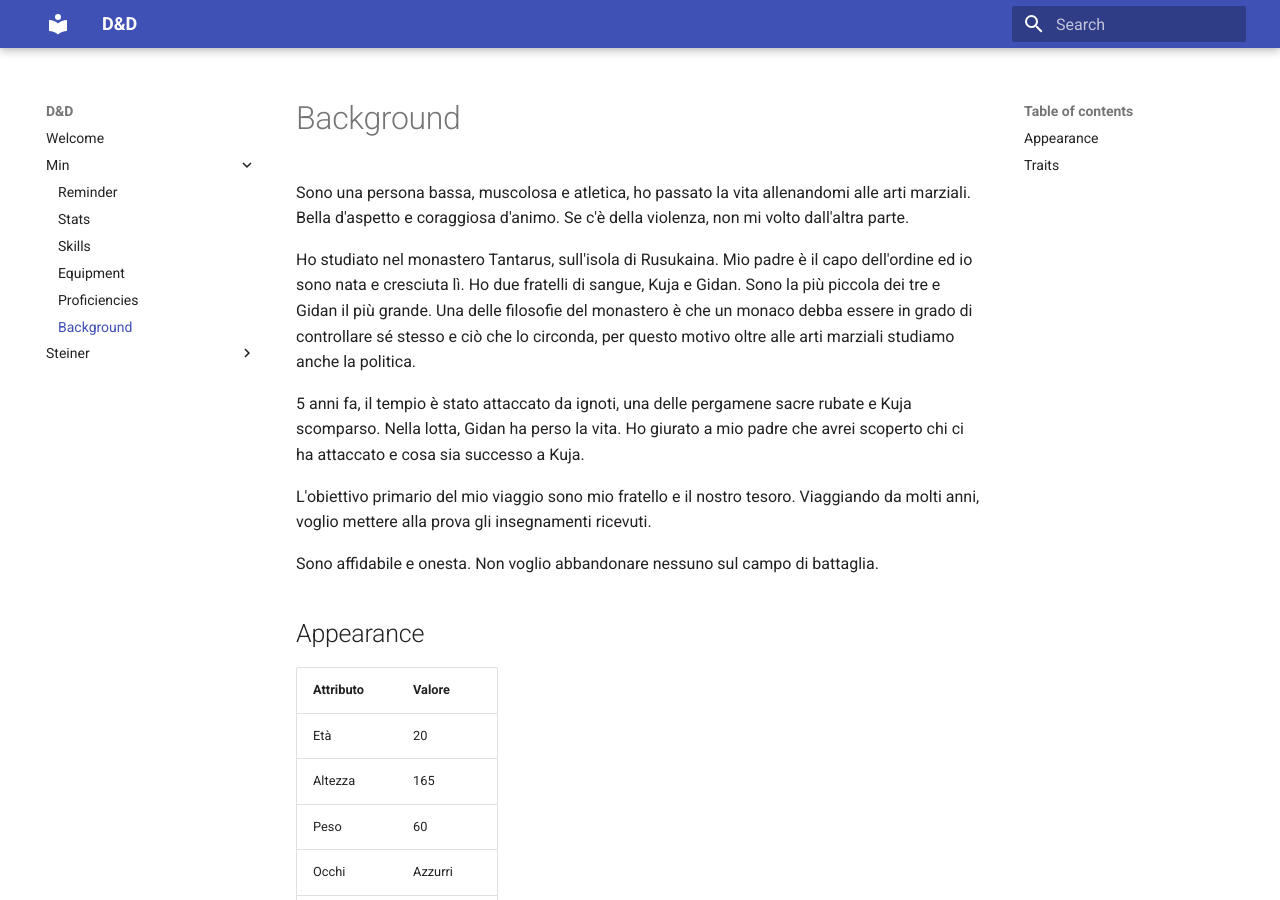
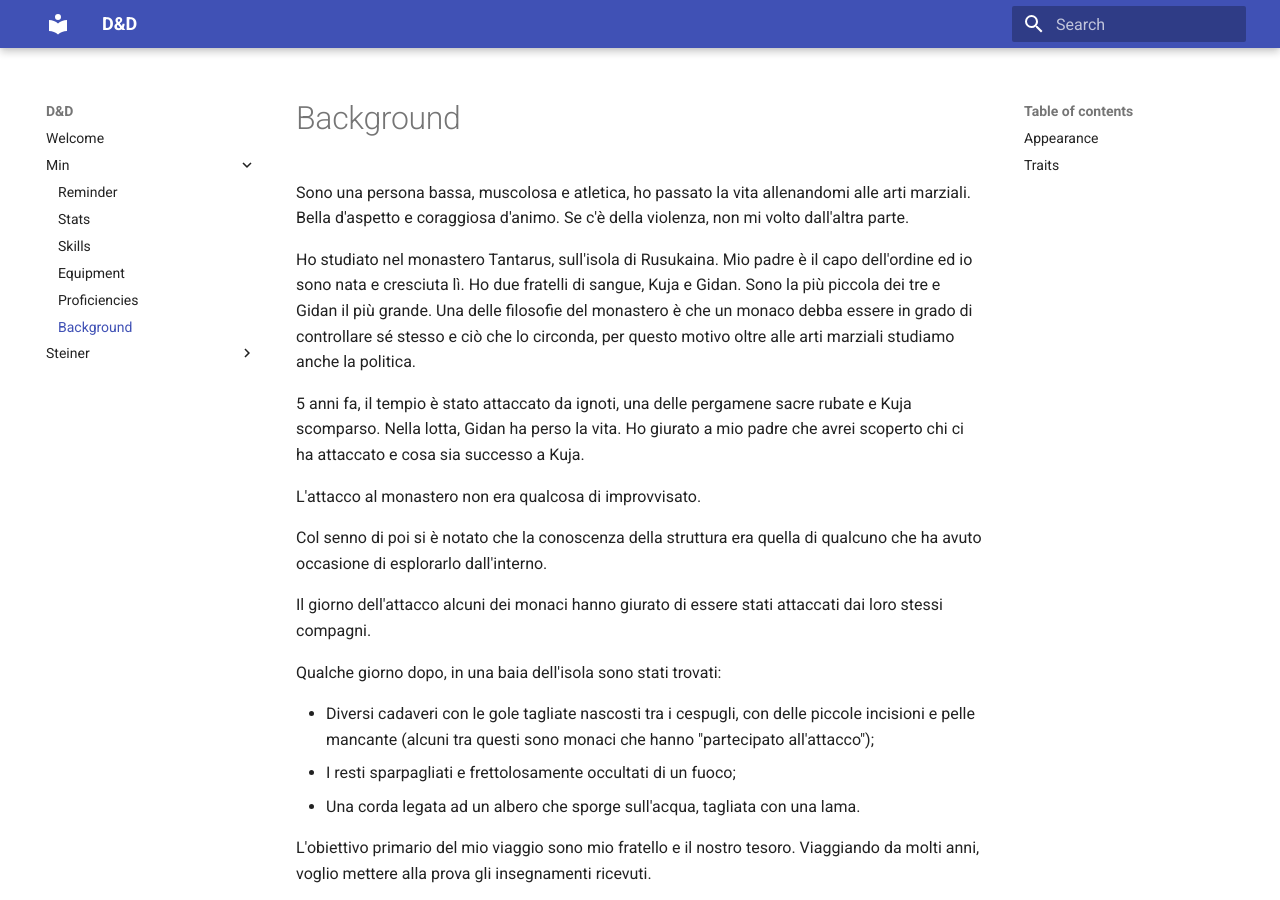
Before and after one commit to vitalegi/dungeons-and-dragons-docs, an MkDocs documentation site: the page built from docs/Min/05.background.md, in a window 1280 px wide and 900 px high. Built offline with MkDocs 1.6.1 and Material for MkDocs 9.7.7, drawn with Linux system fonts in a browser that asks for light colours.

Commit message:
update backstory with master's hints

```diff
--- a/docs/Min/05.background.md
+++ b/docs/Min/05.background.md
@@ -14,6 +14,18 @@ per questo motivo oltre alle arti marziali studiamo anche la politica.
 
 5 anni fa, il tempio è stato attaccato da ignoti, una delle pergamene sacre rubate e Kuja scomparso.
 Nella lotta, Gidan ha perso la vita. Ho giurato a mio padre che avrei scoperto chi ci ha attaccato e cosa sia successo a Kuja.
+
+L'attacco al monastero non era qualcosa di improvvisato.
+
+Col senno di poi si è notato che la conoscenza della struttura era quella di qualcuno che ha avuto occasione di esplorarlo dall'interno.
+
+Il giorno dell'attacco alcuni dei monaci hanno giurato di essere stati attaccati dai loro stessi compagni.
+
+Qualche giorno dopo, in una baia dell'isola sono stati trovati:
+
+- Diversi cadaveri con le gole tagliate nascosti tra i cespugli, con delle piccole incisioni e pelle mancante (alcuni tra questi sono monaci che hanno "partecipato all'attacco");
+- I resti sparpagliati e frettolosamente occultati di un fuoco;
+- Una corda legata ad un albero che sporge sull'acqua, tagliata con una lama.
 
 L'obiettivo primario del mio viaggio sono mio fratello e il nostro tesoro.
 Viaggiando da molti anni, voglio mettere alla prova gli insegnamenti ricevuti.
```
